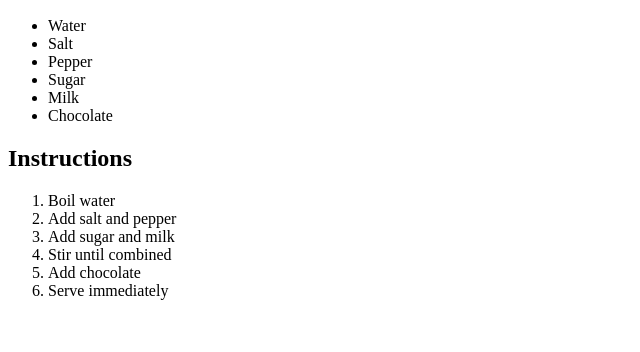
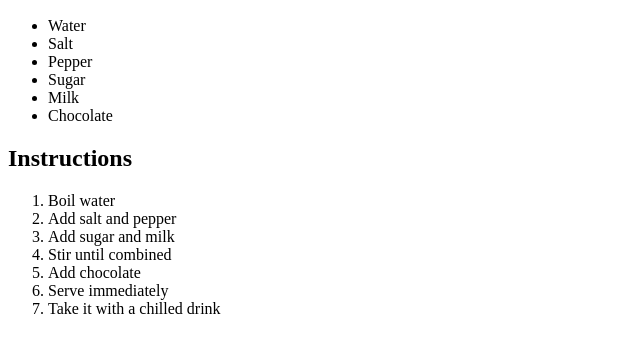
Before and after one commit to chivicks-hazard/soe-411, a plain HTML site: page secret_recipe.html in a window 1280 px wide. Shown: the part 110-462 px from the top of the page, without its empty margins (0-640 px from the left). Drawn offline with Linux system fonts and the light colour scheme.

Commit message:
classwork main

```diff
--- a/secret_recipe.html
+++ b/secret_recipe.html
@@ -24,6 +24,7 @@
       <li>Stir until combined</li>
       <li>Add chocolate</li>
       <li>Serve immediately</li>
+      <li>Take it with a chilled drink</li>
     </ol>
   </body>
 </html>
```
